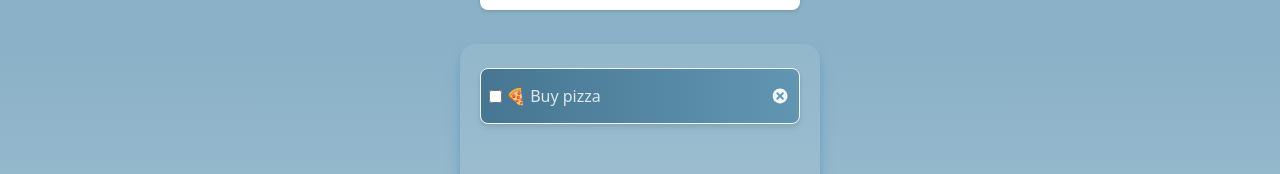
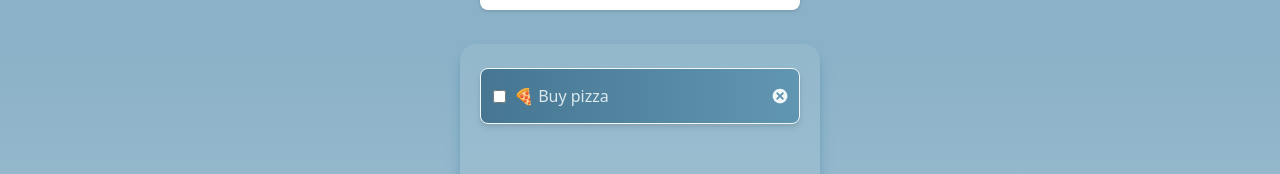
Before and after one commit to julioxr/supermarket-crud-tailwind, a React (Vite) app: page / in a window 1280 px wide. Shown: the part 226-400 px from the top of the page. Built offline with nearby package versions, Linux system fonts and the light colour scheme.

Commit message:
Se ajustaron paddings de cards

```diff
--- a/css/main.css
+++ b/css/main.css
@@ -832,8 +832,28 @@ video {
   padding-top: 20px;
 }
 
+.pr-10 {
+  padding-right: 2.5rem;
+}
+
 .pt-2 {
   padding-top: 0.5rem;
+}
+
+.pl-5 {
+  padding-left: 1.25rem;
+}
+
+.pl-1 {
+  padding-left: 0.25rem;
+}
+
+.pl-2 {
+  padding-left: 0.5rem;
+}
+
+.pl-3 {
+  padding-left: 0.75rem;
 }
 
 .text-center {
--- a/src/components/CardChecklist.jsx
+++ b/src/components/CardChecklist.jsx
@@ -17,7 +17,7 @@ const CardChecklist = ({
     const checkedStyle = completed ? "line-through" : "";
 
     return (
-        <div className=" flex items-center rounded-lg bg-gradient-to-l from-primary-400 to-primary-500 text-primary-50  p-2 m-1 w-80 space-x-1 drop-shadow-md shadow-primary-400 transition-all hover:my-3 hover:text-white hover:scale-105 border border-primary-50">
+        <div className="pl-3 flex items-center rounded-lg bg-gradient-to-l from-primary-400 to-primary-500 text-primary-50  p-2 m-1 w-80 space-x-1 drop-shadow-md shadow-primary-400 transition-all hover:text-white hover:my-3 hover:scale-105 border border-primary-50">
             <input
                 type="checkbox"
                 id={id}
@@ -27,7 +27,7 @@ const CardChecklist = ({
             <div className="flex w-full justify-between items-center ">
                 <p
                     onClick={() => completeTask(id)}
-                    className={`${checkedStyle} text-base text-primary-100 py-[7px] w-full`}
+                    className={`${checkedStyle} text-base text-primary-100 py-[7px] pl-1 w-full`}
                 >
                     {list}
                 </p>
```
